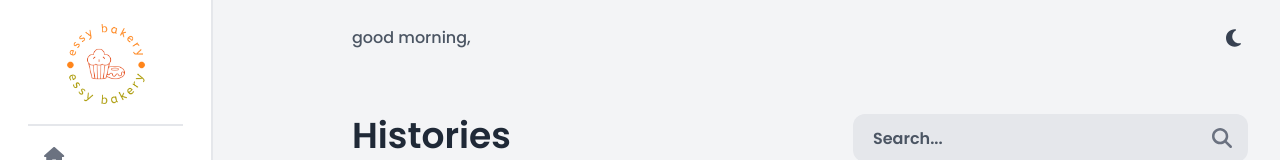
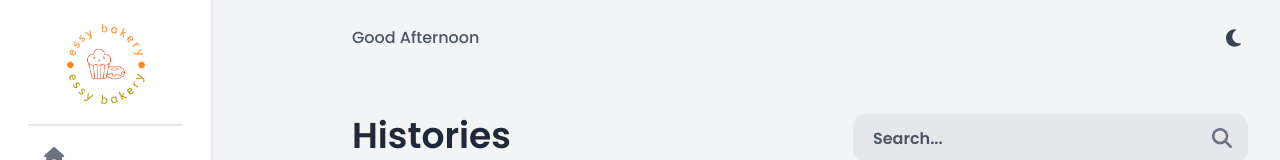
Before and after one commit to Hilmi27/Essy-Bakery-FE, a Vue app: page /admin/histories in a window 1280 px wide. Shown: the top 160 px of the page. Built offline with nearby package versions, Linux system fonts and the light colour scheme; no server answers.

Commit message:
menambah zona waktu

```diff
--- a/src/components/NavbarAdmin.vue
+++ b/src/components/NavbarAdmin.vue
@@ -9,6 +9,7 @@ const id = localStorage.getItem("id");
 const token = localStorage.getItem("token");
 const endpoint = import.meta.env.VITE_ENDPOINT;
 const user = ref({});
+const greeting = ref("");
 
 const getAdmin = async () => {
   try {
@@ -24,8 +25,22 @@ const getAdmin = async () => {
   }
 };
 
+const setGreeting = () => {
+  const now = new Date();
+  const hours = now.getHours();
+
+  if (hours < 12) {
+    greeting.value = "Good Morning";
+  } else if (hours < 18) {
+    greeting.value = "Good Afternoon";
+  } else {
+    greeting.value = "Good Evening";
+  }
+};
+
 onMounted(() => {
   getAdmin();
+  setGreeting();
 });
 </script>
 <template>
@@ -34,7 +49,9 @@ onMounted(() => {
   >
     <div class="flex items-center justify-between w-full py-5 px-8">
       <div>
-        <h1 class="font-medium text-gray-600 dark:text-white">good morning,</h1>
+        <h1 class="font-medium text-gray-600 dark:text-white">
+          {{ greeting }}
+        </h1>
         <h1 class="text-2xl font-medium text-gray-800 dark:text-white">
           {{ user.fullname }}
         </h1>
```
